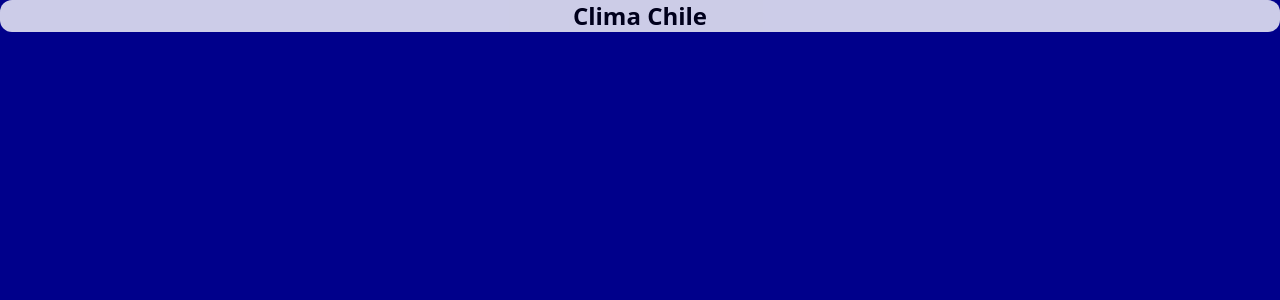
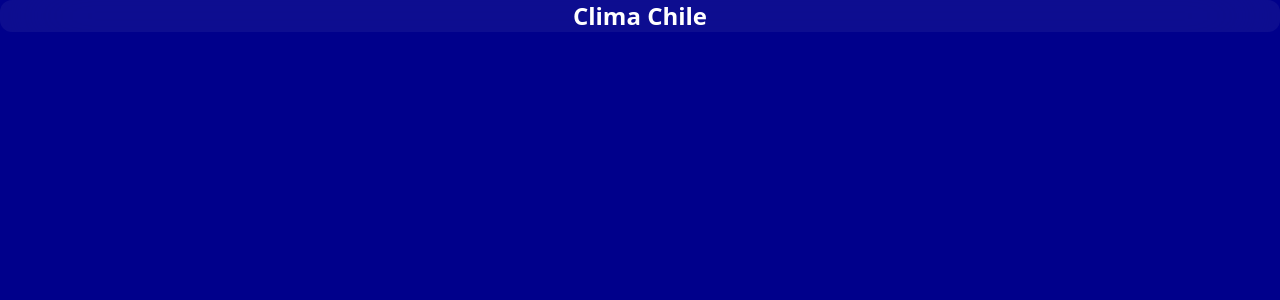
Before and after one commit to CrisNeron2001/weather-app, a React (Vite) app in the folder weather_app_frontend/: page / in a window 1280 px wide. Shown: the top 300 px of the page. Built offline with nearby package versions, Linux system fonts and the light colour scheme.

Commit message:
fix layouts

```diff
--- a/weather_app_frontend/src/layouts/header/Header.tsx
+++ b/weather_app_frontend/src/layouts/header/Header.tsx
@@ -1,7 +1,7 @@
 export const Header = () => {
 	return (
-		<header className="flex justify-center grow size-auto rounded-xl bg-white opacity-80">
-			<h1 className="text-2xl font-extrabold text-center text-black">Clima Chile</h1>
+		<header className="flex justify-center grow size-auto rounded-xl bg-white/5 backdrop-blur-2xl">
+			<h1 className="text-2xl font-extrabold text-center text-white">Clima Chile</h1>
 		</header>
 	);
 }
--- a/weather_app_frontend/src/layouts/main/Main.tsx
+++ b/weather_app_frontend/src/layouts/main/Main.tsx
@@ -1,8 +1,8 @@
 export const Main = ({ children }: any) => {
 
 	return (
-		<main className="flex justify-center bg-white rounded-xl opacity-80 shadow-lg">
-			<div className="gap-3">
+		<main className="flex justify-center bg-white/5 backdrop-blur-2xl rounded-xl opacity-80 shadow-lg">
+			<div className="gap-4">
 				{ children }
 			</div>
 		</main>
```
